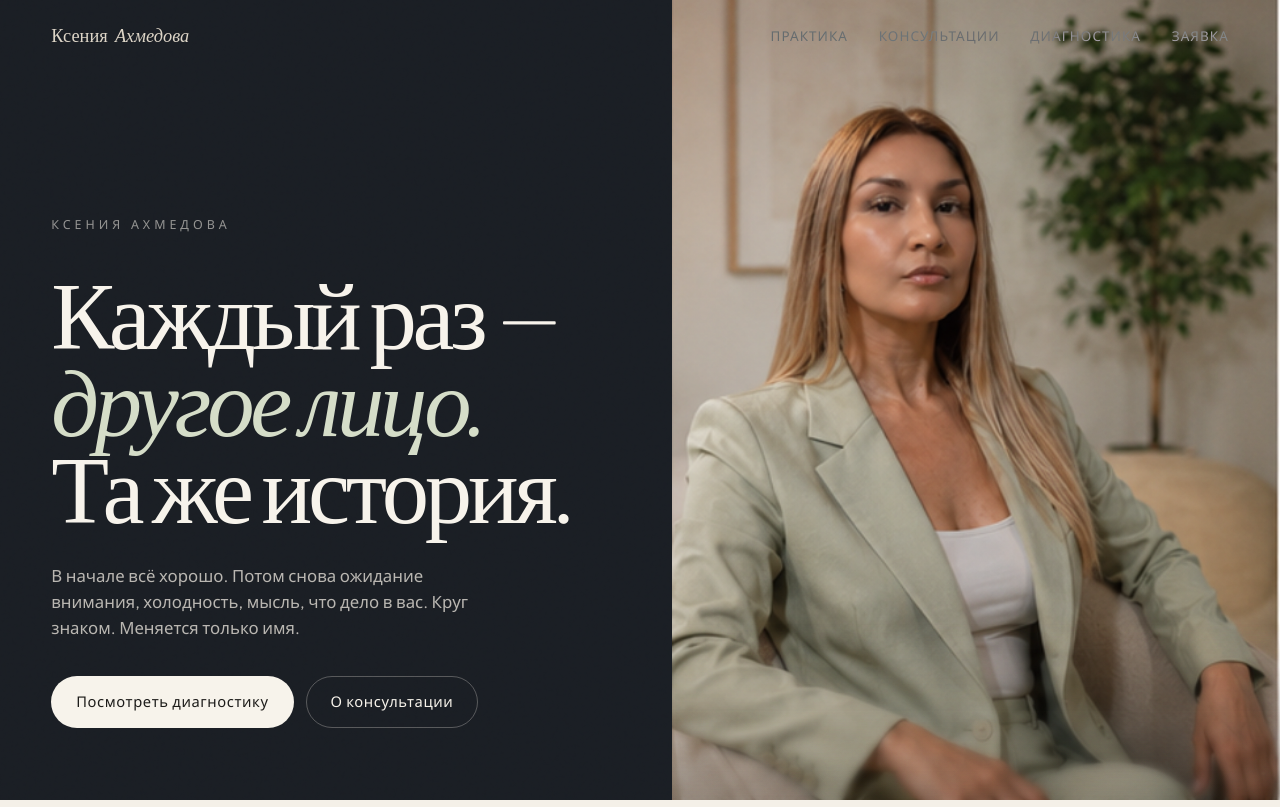
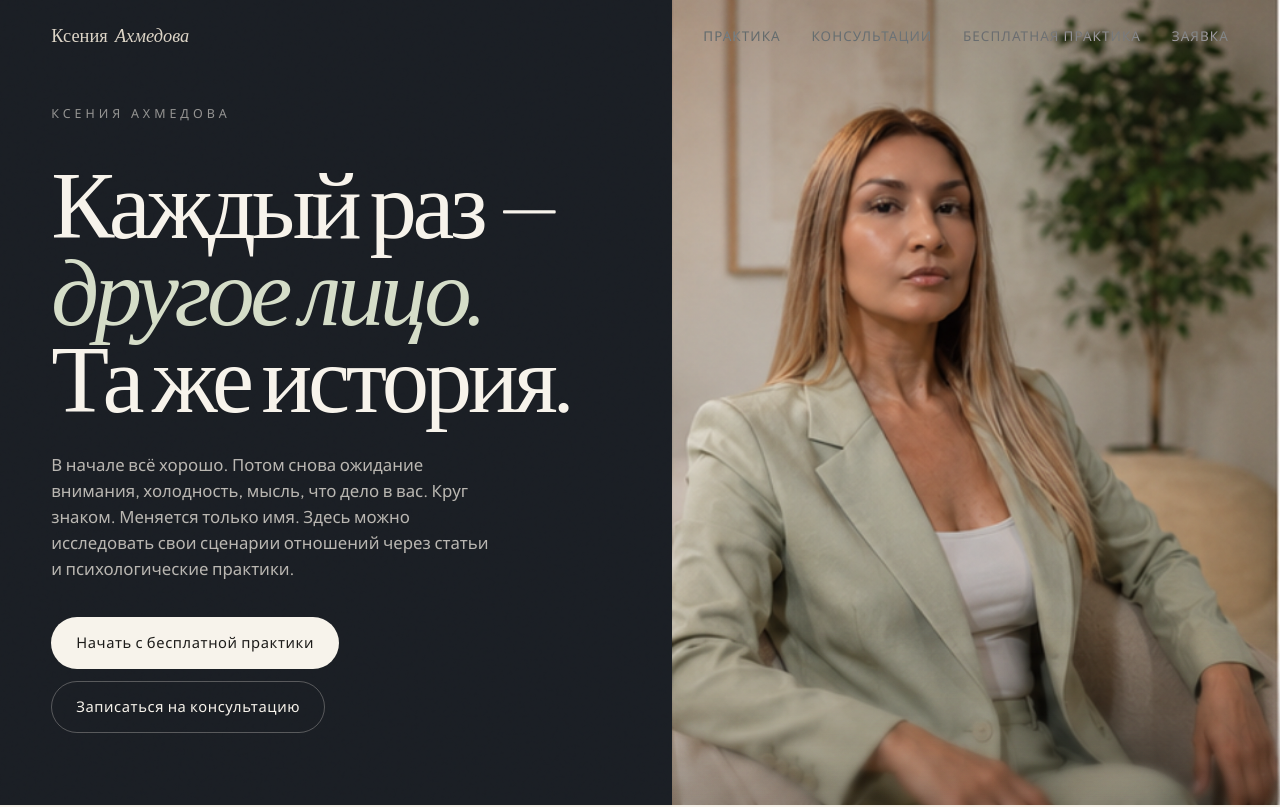
Before and after one commit to marygold60588-pixel/ksenia-ahmedova-site, a React (Vite) app: page / in a window 1280 px wide. Shown: the top 807 px of the page. Built offline with nearby package versions, Linux system fonts and the light colour scheme.

Commit message:
Align website content with free-first funnel and consultation pricing

```diff
--- a/src/content/site.ts
+++ b/src/content/site.ts
@@ -11,16 +11,16 @@ export const site: SiteContent = {
   nav: [
     { label: "Практика", href: "#expert" },
     { label: "Консультации", href: "#consult" },
-    { label: "Диагностика", href: "#diagnosis" },
+    { label: "Бесплатная практика", href: "#free-practice" },
     { label: "Заявка", href: "#request" },
   ],
   hero: {
     lineOne: "Каждый раз —",
     lineTwo: "другое лицо.",
     lineThree: "Та же история.",
-    lead: "В начале всё хорошо. Потом снова ожидание внимания, холодность, мысль, что дело в вас. Круг знаком. Меняется только имя.",
-    primaryCta: { label: "Посмотреть диагностику", href: "#diagnosis" },
-    secondaryCta: { label: "О консультации", href: "#consult" },
+    lead: "В начале всё хорошо. Потом снова ожидание внимания, холодность, мысль, что дело в вас. Круг знаком. Меняется только имя. Здесь можно исследовать свои сценарии отношений через статьи и психологические практики.",
+    primaryCta: { label: "Начать с бесплатной практики", href: "#free-practice" },
+    secondaryCta: { label: "Записаться на консультацию", href: "https://t.me/ksenia_akhmedova_bot?start=website" },
     image: "/media/portraits/gaze-sage.png",
     imageAlt: "Ксения Ахмедова",
     mobileVideo: "/media/video/portrait-01.mp4",
@@ -84,11 +84,11 @@ export const site: SiteContent = {
     title: "Как это отзывается.",
   },
   consultation: {
-    kicker: "Когда карты уже мало",
+    kicker: "Индивидуальная работа",
     title: "Увидеть сценарий — только первый шаг.",
     lead: "Если вы обнаружили повторяющийся сценарий, это не значит, что достаточно просто знать о нём. Изменение происходит через глубокое исследование того, откуда он появился и как он проявляется именно в вашей жизни.",
     closing:
-      "После того как механизм становится видимым, естественный следующий шаг — не ещё один курс, а глубокая работа.",
+      "Можно обратиться сразу, даже если пока трудно понять, что именно происходит. Первичная диагностическая консультация — 60 минут, 8 000 ₽. Последующие психотерапевтические сессии — 45 минут, 6 000 ₽.",
     cta: "Оставить заявку на консультацию",
     image: "/media/portraits/portrait-silk-final.png",
     imageAlt: "Ксения Ахмедова",
@@ -96,7 +96,7 @@ export const site: SiteContent = {
   form: {
     kicker: "Заявка",
     title: "Напишите, с чего хотите начать.",
-    lead: "Коротко. Без анкеты. Можно начать с диагностики или сразу с консультации.",
+    lead: "Можно записаться на первичную диагностическую консультацию или задать вопрос. Для быстрого обращения воспользуйтесь Telegram; форма ниже остаётся доступной.",
     nameLabel: "Имя",
     contactLabel: "Как с вами связаться",
     contactHint: "Telegram, MAX или почта",
@@ -110,8 +110,8 @@ export const site: SiteContent = {
     messageLabel: "Если хотите сказать несколько слов",
     submit: "Отправить",
     success: "Заявка принята. Я свяжусь с вами.",
-    assistantLabel: "Написать ассистенту",
-    assistantHint: "Можно задать вопрос, узнать о консультации или оставить заявку",
+    assistantLabel: "Записаться через Telegram",
+    assistantHint: "Быстрая запись и вопросы о консультации через Telegram",
     assistantHref: "https://t.me/ksenia_akhmedova_bot?start=website",
     channels: [
       { value: "telegram", label: "Telegram" },
@@ -119,8 +119,8 @@ export const site: SiteContent = {
       { value: "email", label: "Почта" },
     ],
     intents: [
-      { value: "diagnosis", label: "Диагностика сценария" },
-      { value: "consultation", label: "Консультация" },
+      { value: "diagnosis", label: "Первичная диагностическая консультация" },
+      { value: "consultation", label: "Первичная консультация" },
       { value: "gift", label: "Гайд" },
     ],
   },
```
